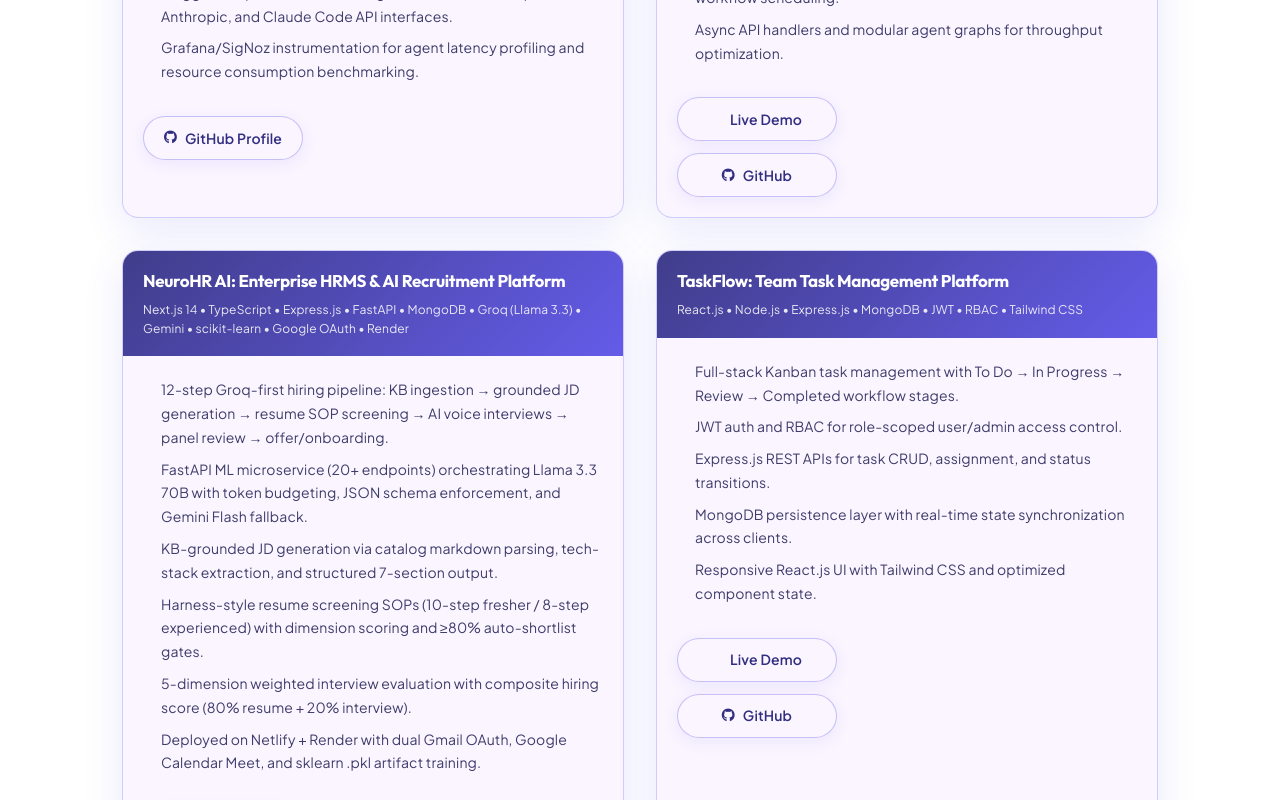
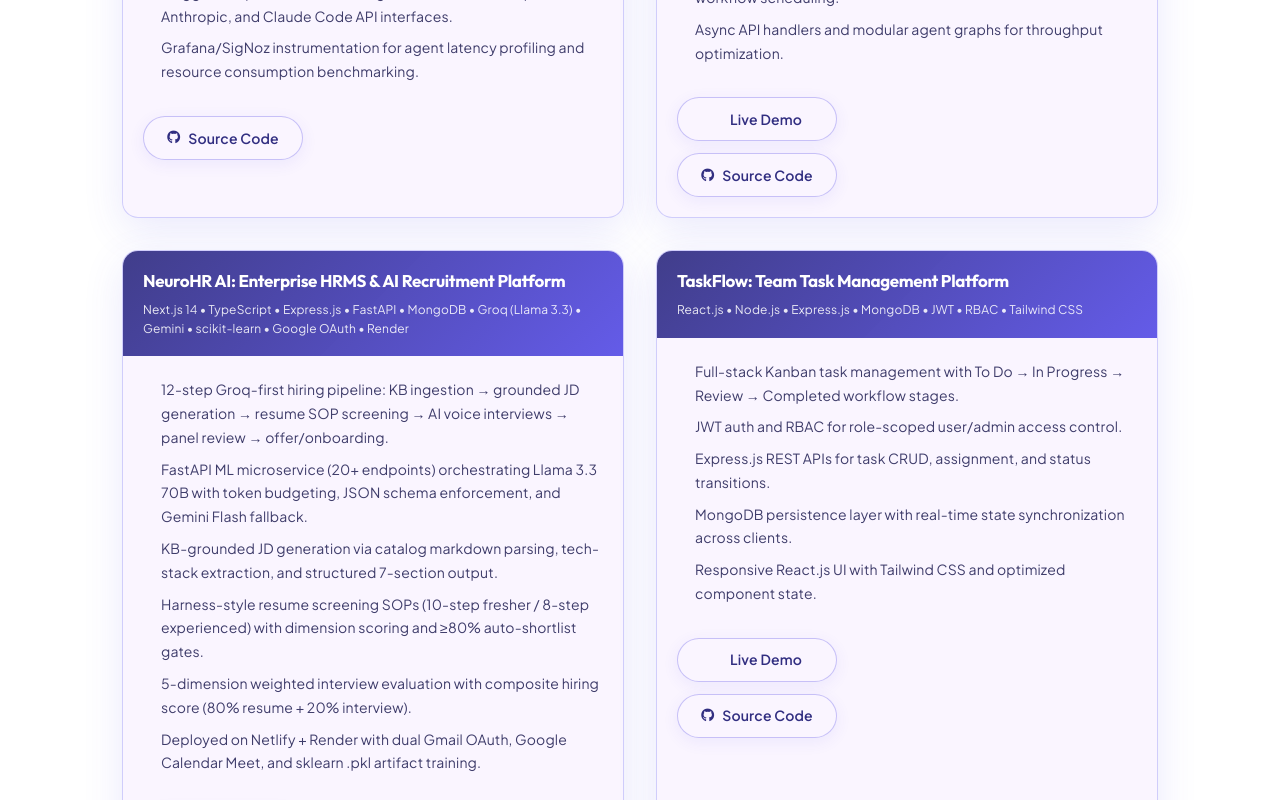
Before and after one commit to adiri77/Portfolio, a Next.js app: page / in a window 1280 px wide. Shown: the part 5380-6180 px from the top of the page. Built offline with nearby package versions, Linux system fonts and the light colour scheme.

Commit message:
Use Source Code label consistently for all project repo links.
Co-authored-by: Cursor <cursoragent@cursor.com>

```diff
--- a/data/portfolio.ts
+++ b/data/portfolio.ts
@@ -203,7 +203,7 @@ export const projects = [
       "Grafana/SigNoz instrumentation for agent latency profiling and resource consumption benchmarking.",
     ],
     links: [
-      [{ label: "GitHub Profile", href: "https://github.com/adiri77", icon: "fab fa-github" }],
+      [{ label: "Source Code", href: "https://github.com/adiri77", icon: "fab fa-github" }],
     ] as ProjectLink[][],
   },
   {
@@ -218,7 +218,7 @@ export const projects = [
     ],
     links: [
       [{ label: "Live Demo", href: "https://modumentor-client.netlify.app/", icon: "fa-globe" }],
-      [{ label: "GitHub", href: "https://github.com/adiri77/ModuMentor", icon: "fab fa-github" }],
+      [{ label: "Source Code", href: "https://github.com/adiri77/ModuMentor", icon: "fab fa-github" }],
     ] as ProjectLink[][],
   },
   {
@@ -234,7 +234,7 @@ export const projects = [
     ],
     links: [
       [{ label: "Live Demo", href: "https://neurohrai.netlify.app/", icon: "fa-globe" }],
-      [{ label: "GitHub", href: "https://github.com/adiri77/NeuroHr", icon: "fab fa-github" }],
+      [{ label: "Source Code", href: "https://github.com/adiri77/NeuroHr", icon: "fab fa-github" }],
     ] as ProjectLink[][],
   },
   {
@@ -249,7 +249,7 @@ export const projects = [
     ],
     links: [
       [{ label: "Live Demo", href: "https://tech-task-management-fe.vercel.app/", icon: "fa-globe" }],
-      [{ label: "GitHub", href: "https://github.com/adiri77/TechTask", icon: "fab fa-github" }],
+      [{ label: "Source Code", href: "https://github.com/adiri77/TechTask", icon: "fab fa-github" }],
     ] as ProjectLink[][],
   },
   {
```
